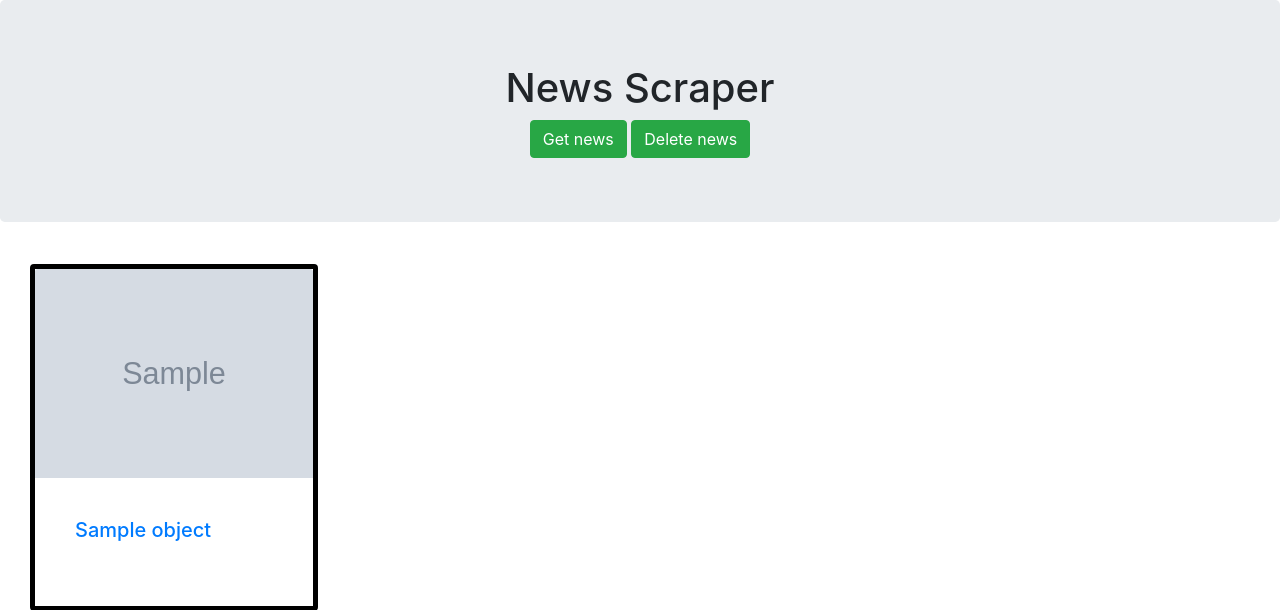
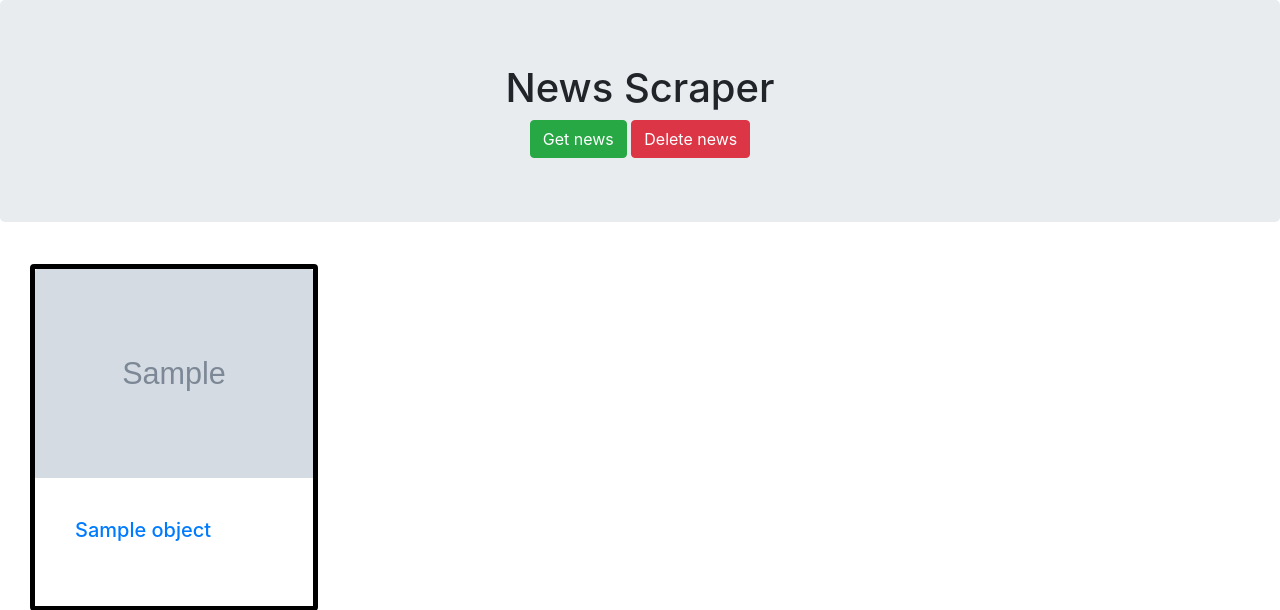
Before and after one commit to pythonscriptkiddie/news_scraper, a Django app: template news/templates/news/home.html in a window 1280 px wide. Shown: the top 610 px of the page. Run offline with Django 3.2, Linux system fonts and the light colour scheme; the template is opened without the code that fills it: most values are stand-ins (such as "Sample title", 1, 10 or a date in 2020); grey boxes marked "Sample" are stand-in pictures; some libraries are stand-ins or nearby versions.

Commit message:
Change delete button to red

```diff
--- a/news/templates/news/home.html
+++ b/news/templates/news/home.html
@@ -14,7 +14,7 @@
         <a href="{% url 'scrape' %}" class="btn btn-success">
           Get news
         </a>
-        <a href="{% url 'delete' %}" class="btn btn-success">
+        <a href="{% url 'delete' %}" class="btn btn-danger">
           Delete news
         </a>
       </form>
```
